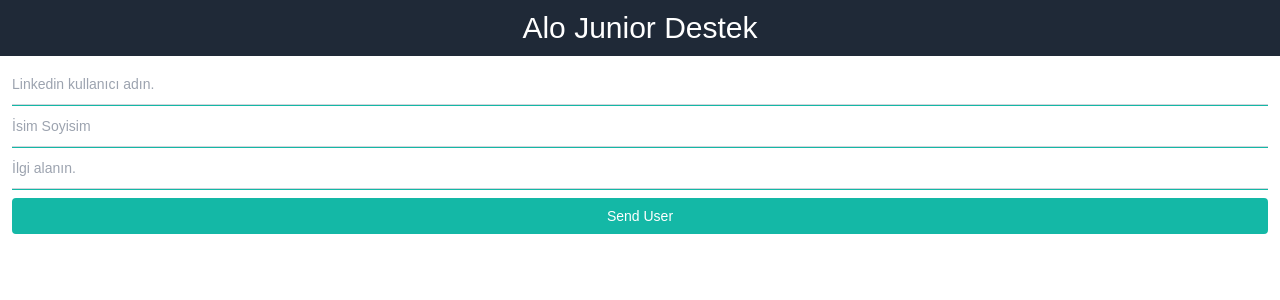
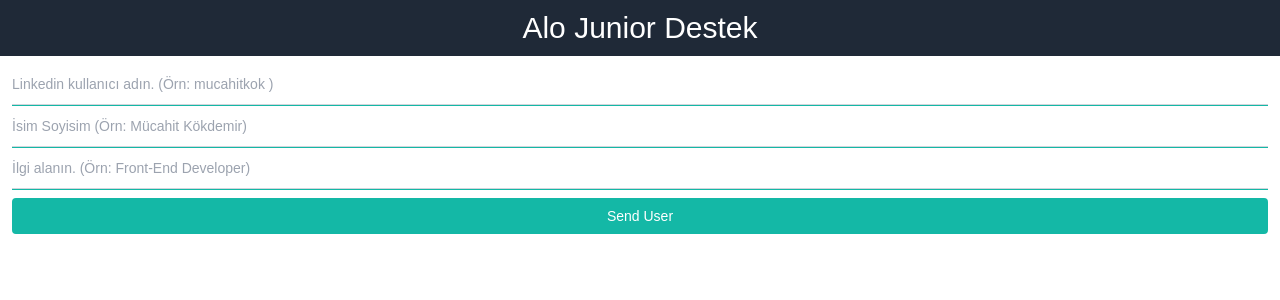
Before and after one commit to mucahitdev/alo-junior-destek, a React (Create React App) app: page /add-linkedin in a window 1280 px wide. Shown: the top 300 px of the page. Built offline with nearby package versions, Linux system fonts and the light colour scheme.

Commit message:
Bir takım düzenlemeler

```diff
--- a/package.json
+++ b/package.json
@@ -7,6 +7,7 @@
     "@testing-library/react": "^12.1.4",
     "@testing-library/user-event": "^13.5.0",
     "firebase": "^9.6.10",
+    "formik": "^2.2.9",
     "react": "17.0.0",
     "react-dom": "17.0.0",
     "react-router-dom": "^6.2.2",
--- a/public/index.html
+++ b/public/index.html
@@ -8,6 +8,7 @@
   <meta name="theme-color" content="#000000" />
   <meta name="description" content="Web site created using create-react-app" />
   <link rel="apple-touch-icon" href="%PUBLIC_URL%/logo192.png" />
+
   <!--
       manifest.json provides metadata used when your web app is installed on a
       user's mobile device or desktop. See https://developers.google.com/web/fundamentals/web-app-manifest/
@@ -26,10 +27,10 @@
 </head>
 
 <body>
+  <script src="https://platform.linkedin.com/badges/js/profile.js" async defer type="text/javascript"></script>
+
   <noscript>You need to enable JavaScript to run this app.</noscript>
   <div id="root"></div>
-
-  <script src="https://platform.linkedin.com/badges/js/profile.js" async defer type="text/javascript"></script>
 
 </body>
 
--- a/src/components/LiUsers.jsx
+++ b/src/components/LiUsers.jsx
@@ -1,19 +1,18 @@
 import React from 'react'
 
 export const LiUsers = ({data:{userName,description,fullName}}) => {
-    console.log(userName);
     return (
         <div className='p-1'>
-            <div className='bg-neutral-600 w-80 rounded-2xl'>
-                <div className='bg-[#0a66c2] '>
-                    {fullName}
+            <div className=' w-80 '>
+                <div className='bg-[#0a66c2] rounded-t-2xl'>
+                    <span className='text-white'>{fullName}</span>
                 </div>
                 <div className='bg-[#eef3f8]'>
                     <div>
                         {description}
                     </div>
-                    <div>
-                        <a href={`https://tr.linkedin.com/in/${userName}`} target='_blank' rel="noreferrer" >Profili Görüntüle</a>
+                    <div className=''>
+                        <a className='bg-blue-600 text-white py-1 px-2 rounded-full hover:opacity-70' href={`https://tr.linkedin.com/in/${userName}`} target='_blank' rel="noreferrer" >Profili Görüntüle</a>
                     </div>
                 </div>
             </div>
--- a/src/components/index.js
+++ b/src/components/index.js
@@ -1,2 +1,3 @@
 export {Navbar} from "./Navbar";
 export { LiUsers } from "./LiUsers";
+export { useInput } from "./input";
--- /dev/null
+++ b/src/components/input.js
@@ -0,0 +1,18 @@
+import { useState } from "react";
+
+export const useInput = ({ type, placeholder, id }) =>{
+    const [value, setValue] = useState("");
+    const input = (
+        <input
+            required
+            id={id}
+            placeholder={placeholder}
+            value={value}
+            onChange={(e) => setValue(e.target.value)}
+            type={type}
+            className="block py-2.5 px-0 w-full text-sm text-gray-900  border-b border-gray-300 appearance-none  dark:border-gray-600 dark:focus:border-blue-500 focus:outline-none focus:ring-0 focus:border-blue-600 peer "
+            autoComplete="off"
+        />
+    );
+    return [value, input];
+}
--- a/src/pages/AddLinkedin.jsx
+++ b/src/pages/AddLinkedin.jsx
@@ -1,24 +1,9 @@
-import React, { useState } from "react";
+import React from "react";
 import { collection, addDoc, Timestamp } from "firebase/firestore";
 import { db } from "../firebase";
 import { useNavigate } from "react-router-dom";
+import { useInput } from "../components";
 
-function useInput({ type, placeholder, id }) {
-    const [value, setValue] = useState("");
-    const input = (
-        <input
-            required
-            id={id}
-            placeholder={placeholder}
-            value={value}
-            onChange={(e) => setValue(e.target.value)}
-            type={type}
-            className="block py-2.5 px-0 w-full text-sm text-gray-900  border-b border-gray-300 appearance-none  dark:border-gray-600 dark:focus:border-blue-500 focus:outline-none focus:ring-0 focus:border-blue-600 peer "
-            autoComplete="off"
-        />
-    );
-    return [value, input];
-}
 
 export const AddLinkedin = () => {
     let navigate = useNavigate();
@@ -26,17 +11,17 @@ export const AddLinkedin = () => {
     const [userName, userInput] = useInput({
         type: "text",
         id: "userName",
-        placeholder: "Linkedin kullanıcı adın.",
+        placeholder: "Linkedin kullanıcı adın. (Örn: mucahitkok )",
     });
     const [description, descriptionInput] = useInput({
         type: "text",
         id: "description",
-        placeholder: "İlgi alanın.",
+        placeholder: "İlgi alanın. (Örn: Front-End Developer) ",
     });
     const [fullName, fullNameInput] = useInput({
         type: "text",
         id: "fullName",
-        placeholder: "İsim Soyisim",
+        placeholder: "İsim Soyisim (Örn: Mücahit Kökdemir)",
     });
 
 
@@ -44,7 +29,8 @@ export const AddLinkedin = () => {
     const sendUser = async (e) => {
         e.preventDefault();
 
-        if (userName.length>3 && description.length>3 && fullName.length>3 ) {
+        if (userName.length > 3 && description.length > 3 && fullName.length > 3) {
+            if (userName) {
                 try {
                     await addDoc(collection(db, "usersLinkedin"), {
                         userName,
@@ -53,7 +39,8 @@ export const AddLinkedin = () => {
                         created: Timestamp.now(),
                     });
                     navigate('/');
-            } catch (err) { console.log(err)}
+                } catch (err) { console.log(err) }
+            }
         } else {
             return alert("Alanların hepsi dolu olmalı");
         }
@@ -62,6 +49,9 @@ export const AddLinkedin = () => {
     };
     return (
         <div className="px-3">
+
+
+
 
             <div className="flex flex-col justify-center  border-teal-500 py-2">
                 <div className="border-b items-center hover:border-teal-700 border-teal-500">
--- a/src/pages/Linkedin.jsx
+++ b/src/pages/Linkedin.jsx
@@ -21,7 +21,7 @@ export const Linkedin = () => {
 
 
   return (
-    <div>
+    <div className='h-full'>
       <div className='bg-red-200'>
         <div>
           <Link to='add-linkedin' >
@@ -34,14 +34,11 @@ export const Linkedin = () => {
       </div>
 
 
-      <div className='flex flex-col justify-center items-center bg-lime-200'>
-
+      <div className='flex items-center flex-col bg-lime-200 h-screen'>
         {
           usersData.map((item, id) => <LiUsers key={id} {...item} />)
         }
       </div>
-
-
     </div>
   )
 }
```
Also changed, not shown: src/helper/index.js (added), 2 other files (tests, documents, lock files or other folders). Lines whose indentation alone changed are shown as unchanged.
